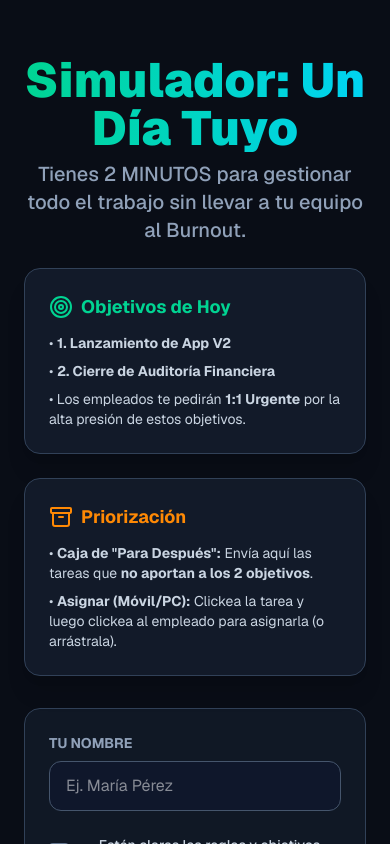
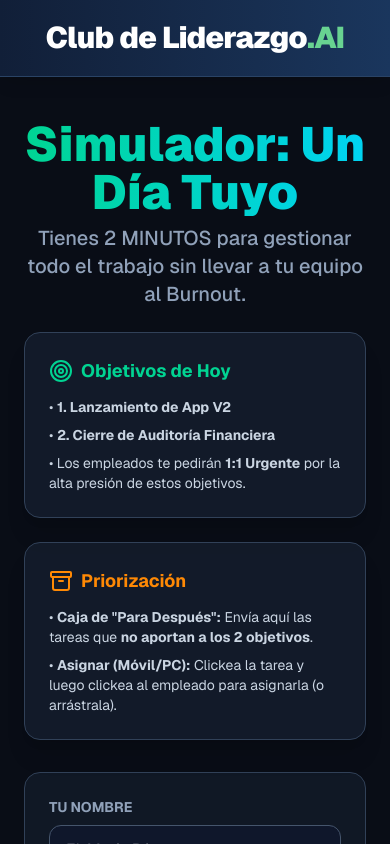
Before and after one commit to jarodriguezl10-hub/Gamificacion-CDL, a Next.js app: page / in a window 390 px wide. Shown: the top 844 px of the page. Built offline with nearby package versions, Linux system fonts and the light colour scheme.

Commit message:
Fix mobile icebox click and add Club de Liderazgo header

```diff
--- a/src/components/GameUI.tsx
+++ b/src/components/GameUI.tsx
@@ -555,9 +555,9 @@ export default function GameUI() {
   };
 
   const handleIceboxDrop = (e: React.DragEvent) => {
-    e.preventDefault();
-    let taskId = e.dataTransfer.getData("taskId");
-    if (!taskId && selectedTaskId) taskId = selectedTaskId; // Para dar click y enviar al icebox si se hizo click primero
+    if (e && e.preventDefault) e.preventDefault();
+    let taskId = e?.dataTransfer ? e.dataTransfer.getData("taskId") : null;
+    if (!taskId && selectedTaskId) taskId = selectedTaskId;
 
     const task = backlog.find(t => t.id === taskId);
     if (task) {
@@ -701,7 +701,15 @@ export default function GameUI() {
   if (!hasStarted) {
     return (
       <div className="min-h-screen bg-[#090D16] text-slate-200 flex flex-col items-center justify-center p-6 font-sans overflow-y-auto">
-        <motion.div initial={{ opacity: 0, y: 20 }} animate={{ opacity: 1, y: 0 }} className="max-w-3xl w-full text-center space-y-6 my-8">
+
+        {/* BANNER FIJO SUPERIOR */}
+        <div className="fixed top-0 left-0 w-full bg-gradient-to-r from-[#111f38] to-[#1a365d] p-5 flex justify-center z-50 shadow-lg border-b border-[#2a4365]">
+           <h1 className="text-3xl font-black text-white tracking-tight">
+             Club de Liderazgo<span className="text-[#68D391]">.AI</span>
+           </h1>
+        </div>
+
+        <motion.div initial={{ opacity: 0, y: 20 }} animate={{ opacity: 1, y: 0 }} className="max-w-3xl w-full text-center space-y-6 mt-24 mb-8">
           <h1 className="text-5xl font-black text-transparent bg-clip-text bg-gradient-to-r from-emerald-400 to-cyan-400 mb-2">
             Simulador: Un Día Tuyo
           </h1>
@@ -942,7 +950,16 @@ export default function GameUI() {
           </div>
 
           <div
-            onClick={() => selectedTaskId && handleIceboxDrop({ preventDefault: () => {} } as any)}
+            onClick={() => {
+              if (selectedTaskId) {
+                 const task = backlog.find(t => t.id === selectedTaskId);
+                 if (task) {
+                   setIcebox(prev => [...prev, task]);
+                   setBacklog(prev => prev.filter(t => t.id !== selectedTaskId));
+                   setSelectedTaskId(null);
+                 }
+              }
+            }}
             onDragOver={(e) => e.preventDefault()}
             onDrop={handleIceboxDrop}
             className={`h-24 md:h-32 shrink-0 border-2 border-dashed rounded-xl flex flex-col overflow-hidden transition-colors cursor-pointer ${
```
